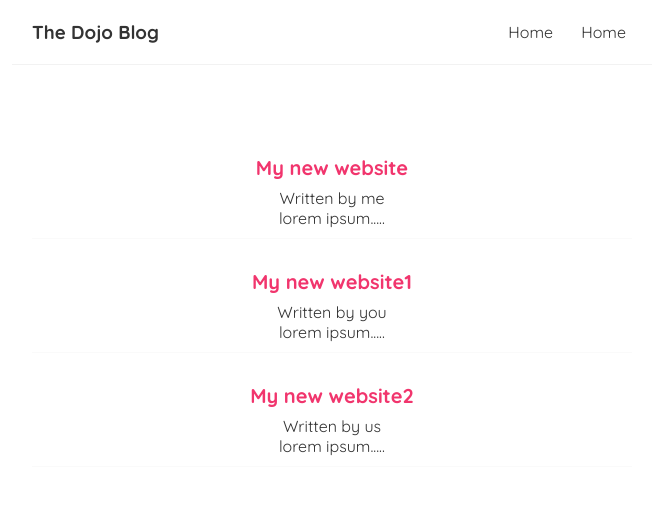
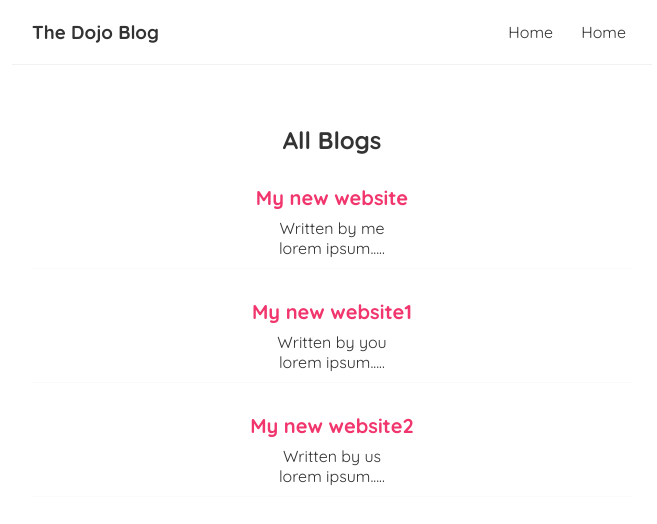
Before and after one commit to Gavin-1001/React-Tutorial_, a React (Create React App) app: page /create in a window 1280 px wide. Shown: the top 524 px of the page, without its empty margins (308-965 px from the left). Built offline with nearby package versions, Linux system fonts and the light colour scheme.

Commit message:
Updated commit

```diff
--- /dev/null
+++ b/src/components/BlogList.js
@@ -0,0 +1,24 @@
+const BlogList = ({blogs, title}) => {
+
+    // const blogs = props.blogs;
+    // const title = props.title;
+    //console.log(props, blogs)
+
+    return (
+        <div className="blog-list">
+            <h2>{title}</h2>
+            {blogs.map((blog) => ( //singular blog refers to each item in blogs array
+                <div className="blog-preview" key={blog.id}>
+                    <h2>{blog.title}</h2>
+                    <p>Written by {blog.author}</p>
+                    <p>{blog.body}</p>
+                </div>
+            ))}
+        </div>
+
+    )
+
+
+}
+
+export default BlogList;
--- a/src/components/Home.js
+++ b/src/components/Home.js
@@ -1,4 +1,5 @@
 import {useState} from "react";
+import BlogList from "./BlogList";
 
 
 
@@ -13,13 +14,7 @@ const Home = () => {
 
     return (
         <div className="home">
-            {blogs.map((blog) => ( //singular blog refers to each item in blogs array
-                <div className="blog-preview" key={blog.id}>
-                    <h2>{blog.title}</h2>
-                    <p>Written by {blog.author}</p>
-                    <p>{blog.body}</p>
-                </div>
-            ))}
+            <BlogList blogs={blogs} title="All Blogs"/>
         </div>
     );
 
```
